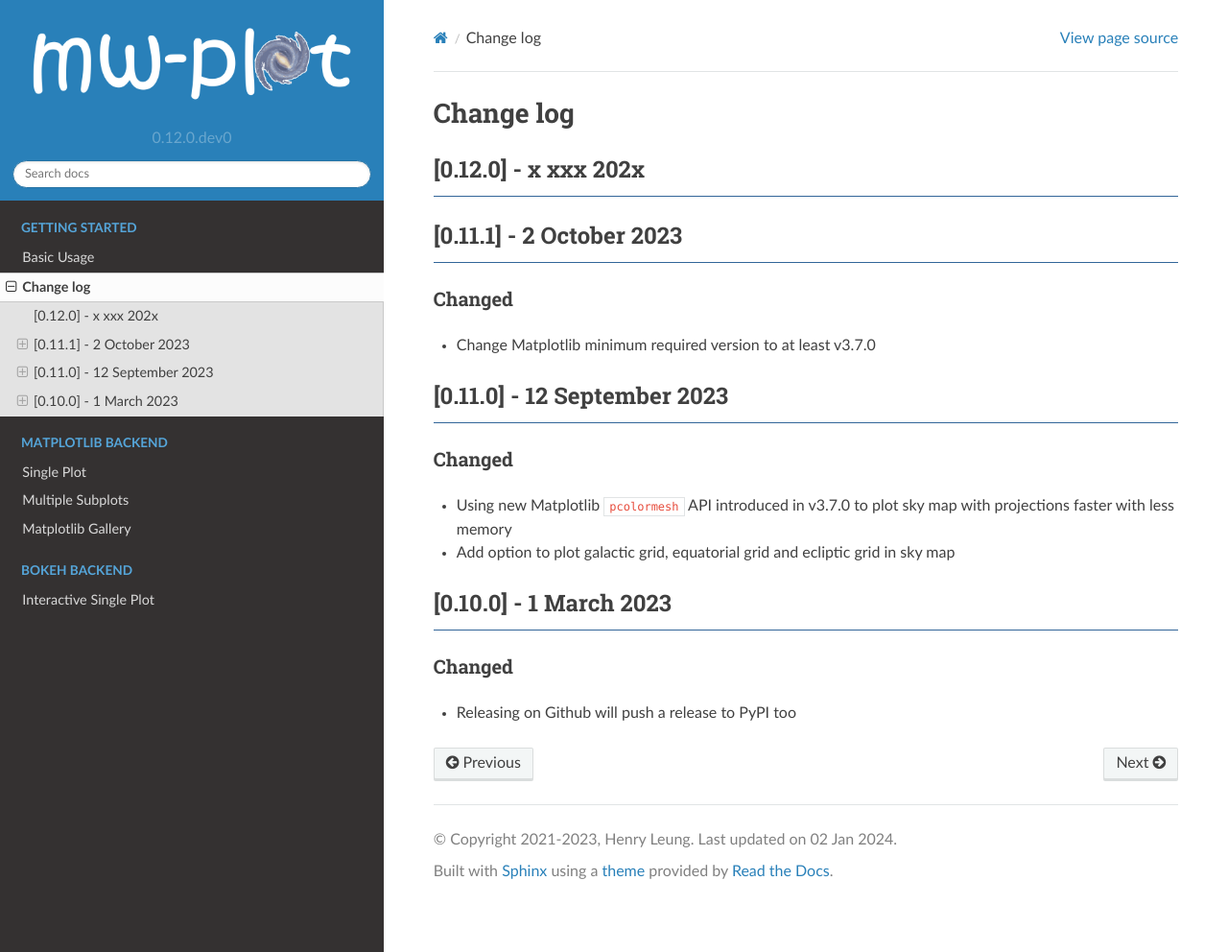
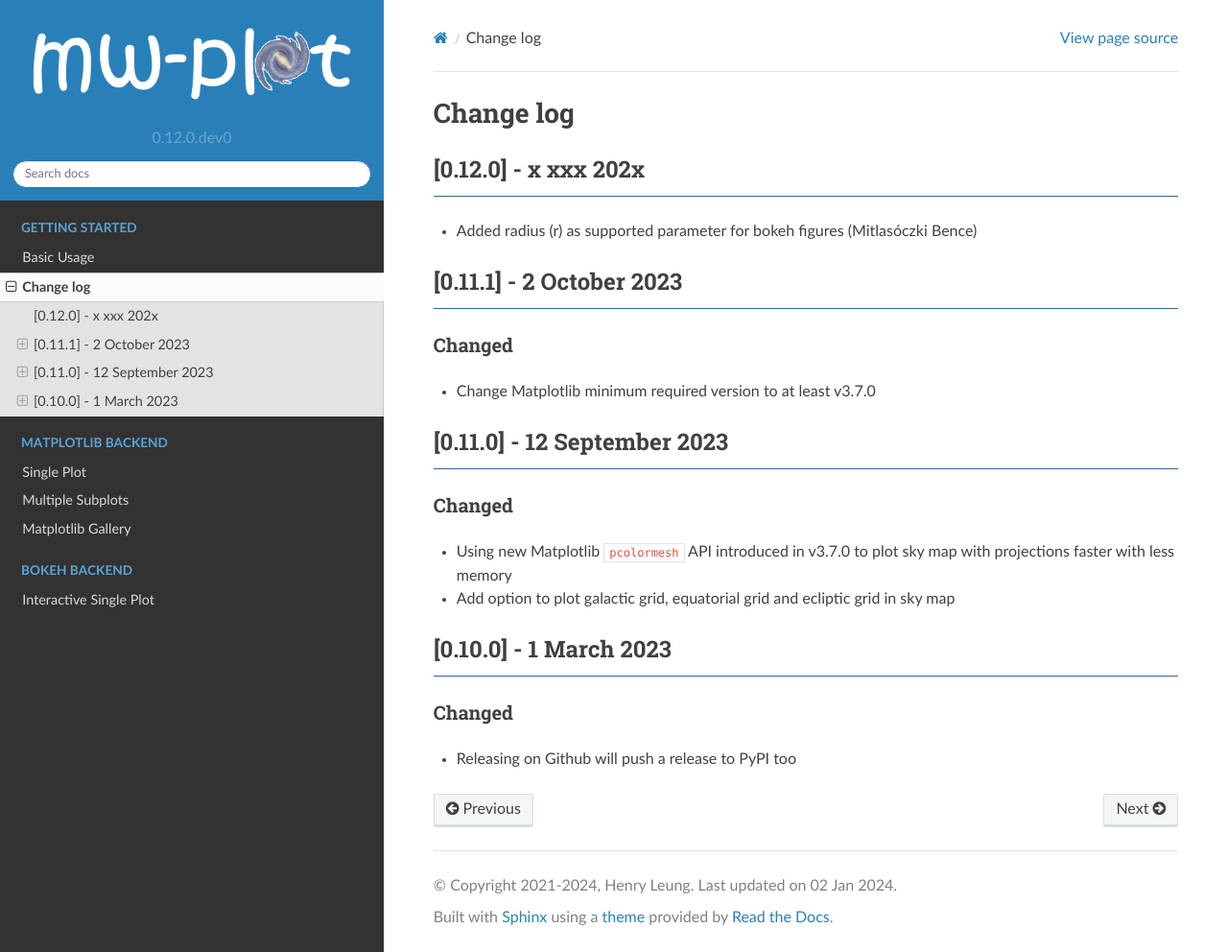
Before and after one commit to henrysky/milkyway_plot, a Sphinx documentation site: the page built from docs/source/changelog.md, in a window 1280 px wide and 992 px high. Shown: the whole window at 96% size. Built offline with Sphinx 7.4.7 and the Read the Docs theme 2.0.0, drawn with Linux system fonts in a browser that asks for light colours.

Commit message:
update year 2024 and changelog

```diff
--- a/CHANGELOG.md
+++ b/CHANGELOG.md
@@ -1,7 +1,7 @@
 # Change log
 
 ## [0.12.0] - x xxx 202x
-
+- Added radius (r) as supported parameter for bokeh figures (Mitlasóczki Bence)
 
 ## [0.11.1] - 2 October 2023
 ### Changed
--- a/docs/source/conf.py
+++ b/docs/source/conf.py
@@ -19,7 +19,7 @@ import mw_plot
 # -- Project information -----------------------------------------------------
 
 project = 'mw-plot'
-copyright = '2021-2023, Henry Leung'
+copyright = '2021-2024, Henry Leung'
 author = 'Henry Leung'
 
 # The short X.Y version.
```
Also changed, not shown: 1 other file.
